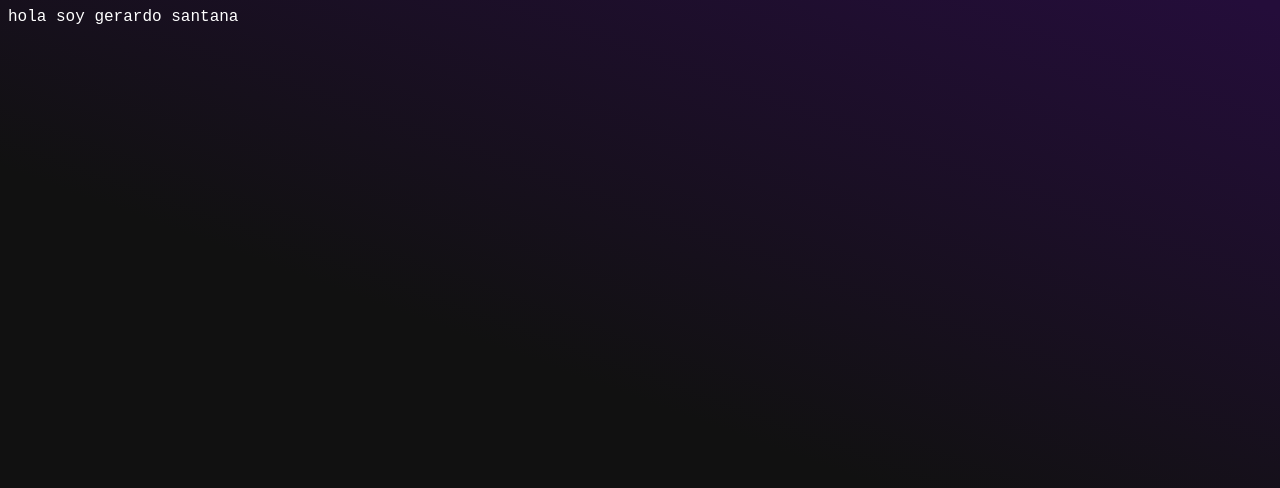
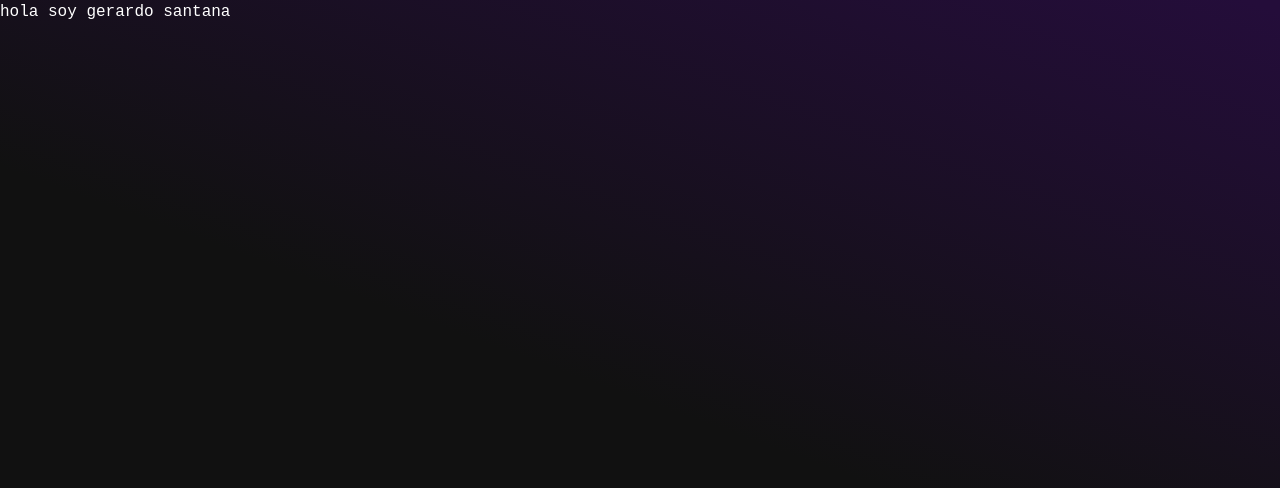
Before and after one commit to gersantana/formulario_registro_react, a React (Vite) app: page / in a window 1280 px wide. Shown: the top 488 px of the page. Built offline with nearby package versions, Linux system fonts and the light colour scheme.

Commit message:
:lipstick: Agrega link boostrap y cambia etiqueta de estilo principal de Root a Body

```diff
--- a/index.html
+++ b/index.html
@@ -4,6 +4,7 @@
     <meta charset="UTF-8" />
     <link rel="icon" type="image/svg+xml" href="" />
     <meta name="viewport" content="width=device-width, initial-scale=1.0" />
+    <link href="https://cdn.jsdelivr.net/npm/bootstrap@5.3.2/dist/css/bootstrap.min.css" rel="stylesheet" integrity="sha384-T3c6CoIi6uLrA9TneNEoa7RxnatzjcDSCmG1MXxSR1GAsXEV/Dwwykc2MPK8M2HN" crossorigin="anonymous">
     <title>Formulario de Registro React</title>
   </head>
   <body>
--- a/src/App.css
+++ b/src/App.css
@@ -1,4 +1,4 @@
-:root {
+body {
   margin: 0;
   box-sizing: border-box;
   background: linear-gradient(20deg, #111111 50% ,  rgb(36, 13, 58)99%);
```
